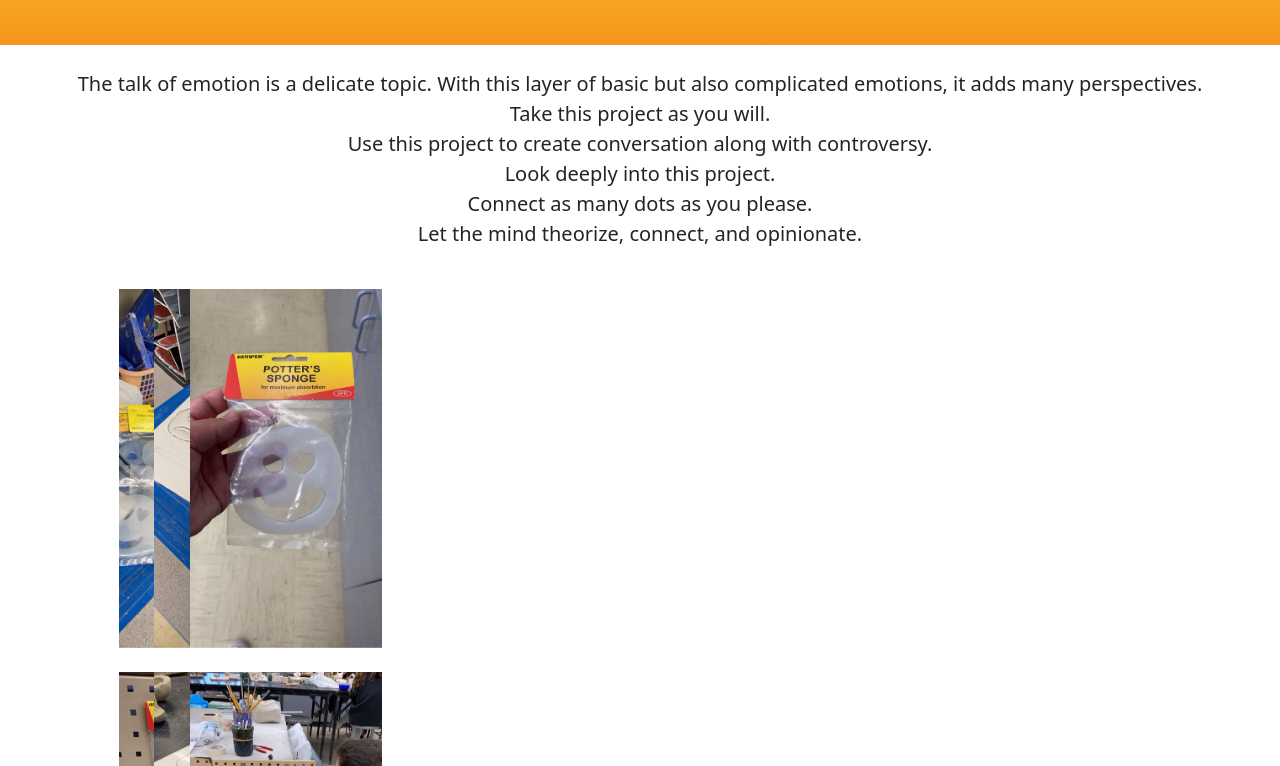
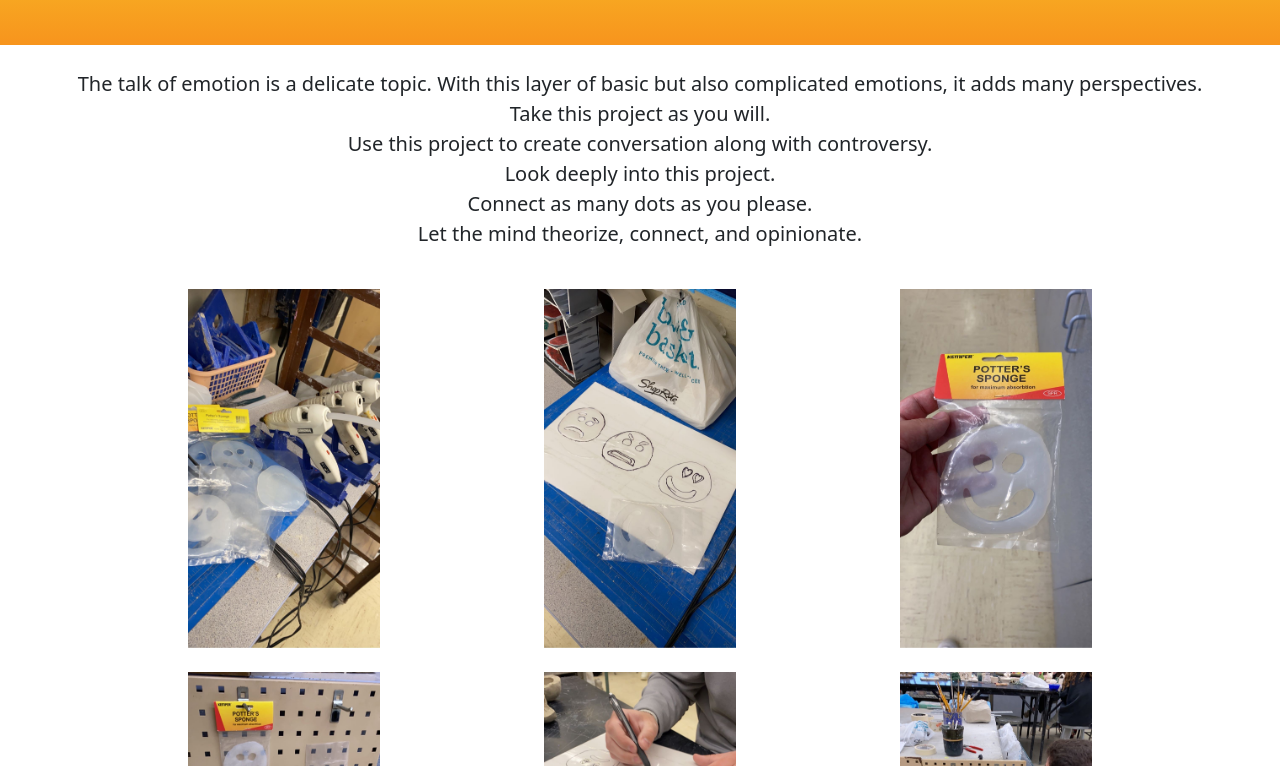
Before and after one commit to jerzsk8er/facevalues, a plain HTML site: page index.html in a window 1280 px wide. Shown: the part 186-952 px from the top of the page. Drawn offline with nearby package versions, Linux system fonts and the light colour scheme.

Commit message:
still pain; almost done;

```diff
--- a/index.html
+++ b/index.html
@@ -39,7 +39,7 @@
     <br/>
     <div class="row">
         <div class="col-sm-1">&nbsp;</div>
-        <div class="col-sm-1">
+        <div class="col-sm-10">
             <div class="row">
                 <div class="col-sm-4">
                     <img class="prog" src="images/IMG-5373.JPG" alt="">
@@ -88,6 +88,7 @@
                     </ul>
                 </div>
             </div>
+            <br/>
             <div class="row">
                 <div class="col-sm-12">
                     <h6>Artist: Jayden Matthew Cabrera</h6>
```
